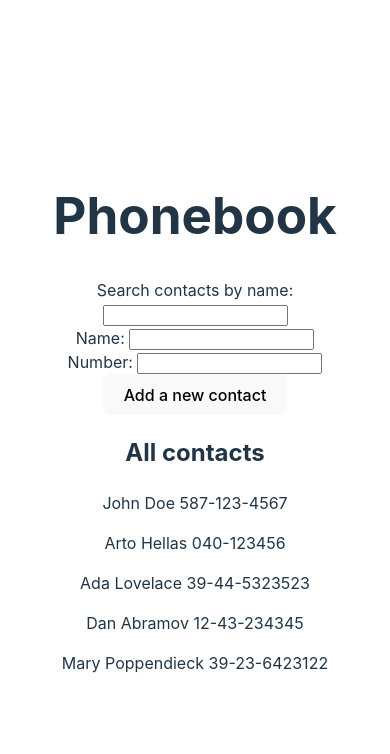
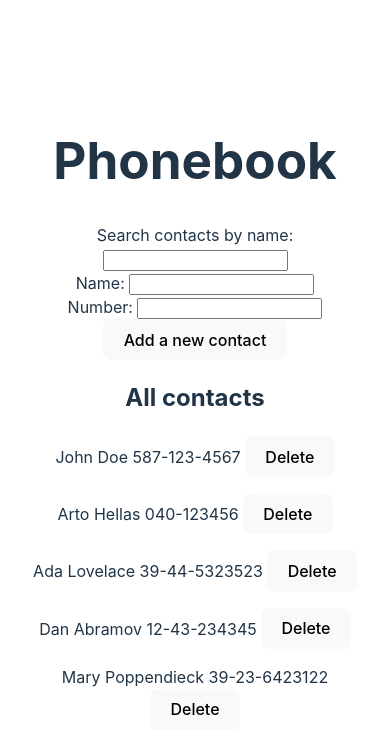
Before and after one commit to priakhina/Phonebook, a React (Vite) app in the folder frontend/: page / in a window 390 px wide. Shown: the top 754 px of the page. Built offline with nearby package versions, Linux system fonts and the light colour scheme; data requests are answered from the project's data file.

Commit message:
Implement the deletion of contacts from the phonebook

```diff
--- a/frontend/src/App.jsx
+++ b/frontend/src/App.jsx
@@ -49,6 +49,28 @@ const App = () => {
     });
   };
 
+  const deleteContact = (id) => {
+    const contactToDelete = contacts.find((contact) => contact.id === id);
+    const shouldDelete = window.confirm(
+      `Are you sure you want to remove "${contactToDelete.name}" from the phonebook?`
+    );
+
+    if (shouldDelete) {
+      contactService
+        .remove(id)
+        .then(() =>
+          setContacts(contacts.filter((contact) => contact.id !== id))
+        )
+        .catch((error) => {
+          console.log(error);
+          alert(
+            `"${contactToDelete.name}" is already deleted from the phonebook!`
+          );
+          setContacts(contacts.filter((contact) => contact.id !== id));
+        });
+    }
+  };
+
   const searchContactsByName = ({ target }) => {
     setSearchKeyword(target.value);
 
@@ -77,7 +99,7 @@ const App = () => {
         onFormSubmit={addContact}
       />
       <h2>All contacts</h2>
-      <Contacts contacts={contacts} />
+      <Contacts contacts={contacts} onContactDelete={deleteContact} />
     </div>
   );
 };
--- a/frontend/src/components/Contact.jsx
+++ b/frontend/src/components/Contact.jsx
@@ -1,13 +1,15 @@
 import PropTypes from 'prop-types';
 
-const Contact = ({ contact }) => (
+const Contact = ({ contact, onContactDelete }) => (
   <p>
-    {contact.name} {contact.number}
+    {contact.name} {contact.number}{' '}
+    <button onClick={onContactDelete}>Delete</button>
   </p>
 );
 
 Contact.propTypes = {
   contact: PropTypes.object.isRequired,
+  onContactDelete: PropTypes.func.isRequired,
 };
 
 export default Contact;
--- a/frontend/src/components/Contacts.jsx
+++ b/frontend/src/components/Contacts.jsx
@@ -1,11 +1,15 @@
 import PropTypes from 'prop-types';
 import Contact from './Contact';
 
-const Contacts = ({ contacts }) => {
+const Contacts = ({ contacts, onContactDelete }) => {
   return (
     <div>
       {contacts.map((contact) => (
-        <Contact key={contact.name} contact={contact} />
+        <Contact
+          key={contact.id}
+          contact={contact}
+          onContactDelete={() => onContactDelete(contact.id)}
+        />
       ))}
     </div>
   );
@@ -13,6 +17,7 @@ const Contacts = ({ contacts }) => {
 
 Contacts.propTypes = {
   contacts: PropTypes.array.isRequired,
+  onContactDelete: PropTypes.func.isRequired,
 };
 
 export default Contacts;
--- a/frontend/src/services/contacts.js
+++ b/frontend/src/services/contacts.js
@@ -12,4 +12,9 @@ const create = (newContact) => {
   return request.then((response) => response.data);
 };
 
-export default { getAll, create };
+const remove = (id) => {
+  const request = axios.delete(`${BASE_URL}/${id}`);
+  return request.then((response) => response.data);
+};
+
+export default { getAll, create, remove };
```
